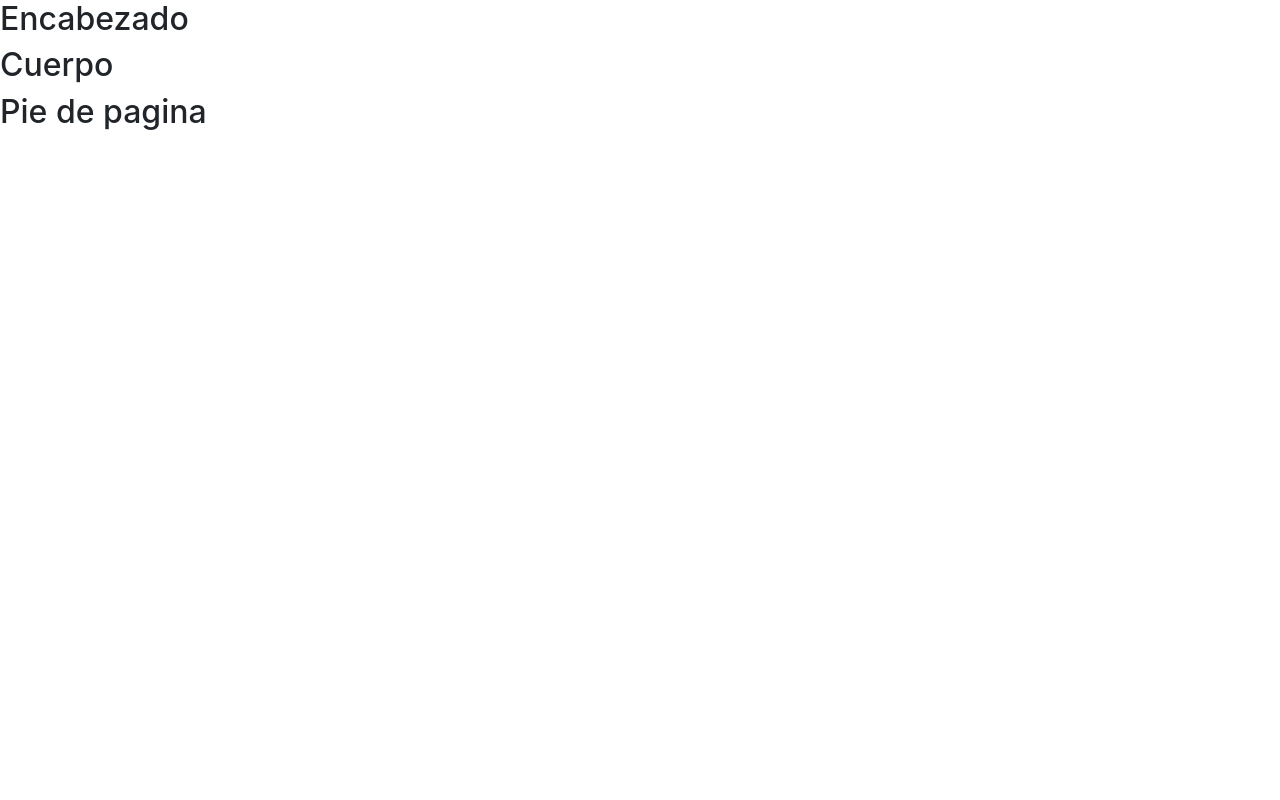
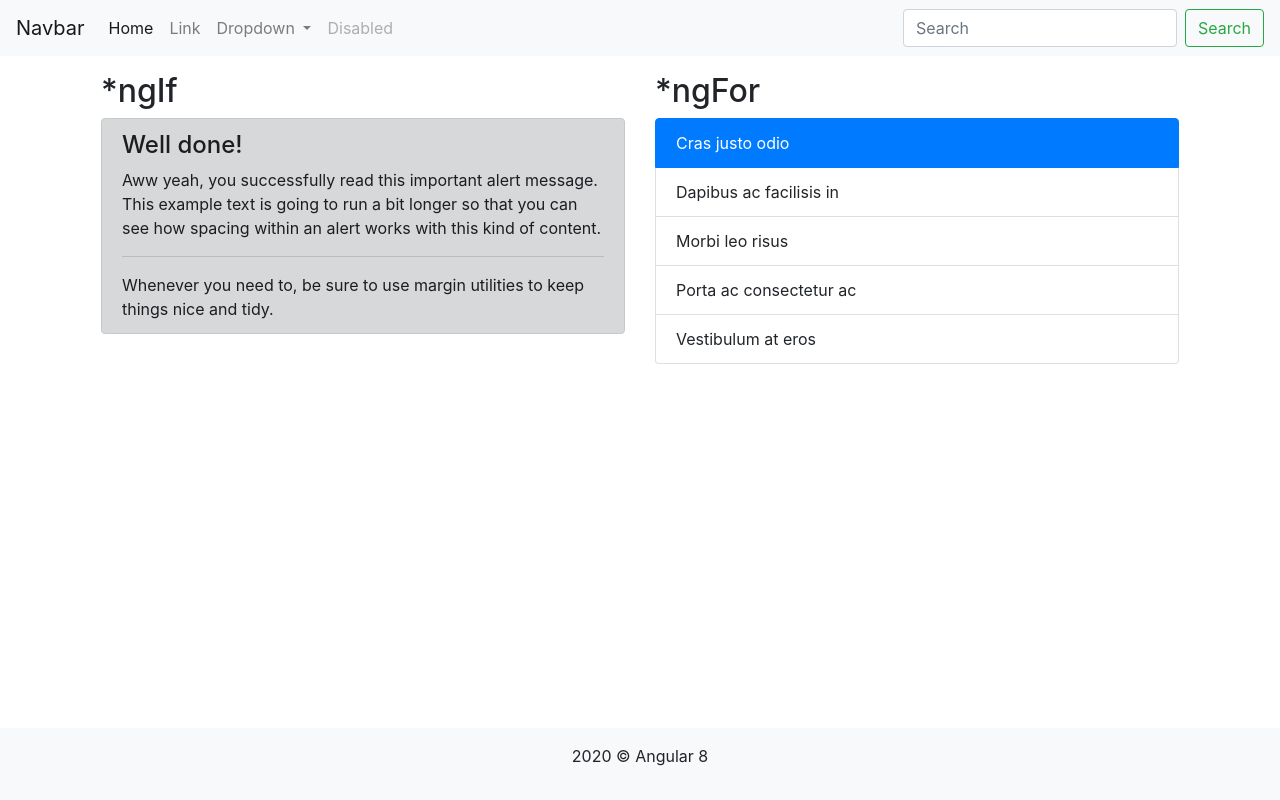
Before and after one commit to jcarlosj/Angular-App-1-Components-Directives-U-FH, an Angular app: page / in a window 1280 px wide. Built offline with nearby package versions, Linux system fonts and the light colour scheme.

Commit message:
[+] Bootstrap: Components

```diff
--- /dev/null
+++ b/src/app/components/body.component.html
@@ -0,0 +1,28 @@
+<main class="main">
+    <div class="container">
+        <div class="row p-3">
+            <div class="col-12 col-md-6">
+                <h2>*ngIf</h2>
+
+                <div class="alert alert-dark" role="alert">
+                    <h4 class="alert-heading">Well done!</h4>
+                    <p>Aww yeah, you successfully read this important alert message. This example text is going to run a bit longer so that you can see how spacing within an alert works with this kind of content.</p>
+                    <hr>
+                    <p class="mb-0">Whenever you need to, be sure to use margin utilities to keep things nice and tidy.</p>
+                </div>
+
+            </div>
+            <div class="col-12 col-md-6">
+                <h2>*ngFor</h2>
+
+                <ul class="list-group">
+                    <li class="list-group-item active">Cras justo odio</li>
+                    <li class="list-group-item">Dapibus ac facilisis in</li>
+                    <li class="list-group-item">Morbi leo risus</li>
+                    <li class="list-group-item">Porta ac consectetur ac</li>
+                    <li class="list-group-item">Vestibulum at eros</li>
+                </ul>
+            </div>
+        </div>
+    </div>
+</main>
--- a/src/app/components/body.component.ts
+++ b/src/app/components/body.component.ts
@@ -2,6 +2,6 @@ import { Component } from '@angular/core';
 
 @Component({
   selector: 'app-body',
-  template: `<h2>Cuerpo</h2>`
+  templateUrl: './body.component.html'
 })
 export class BodyComponent {}
--- /dev/null
+++ b/src/app/components/footer.component.html
@@ -0,0 +1,5 @@
+<footer class="footer bg-light w-100 p-3">
+    <div class="container">
+        <p class="text-center">2020 &copy; Angular 8</p>
+    </div>
+</footer>
--- a/src/app/components/footer.component.ts
+++ b/src/app/components/footer.component.ts
@@ -2,6 +2,6 @@ import { Component } from '@angular/core';
 
 @Component({
   selector: 'app-footer',
-  template: `<h2>Pie de pagina</h2>`
+  templateUrl: './footer.component.html'
 })
 export class FooterComponent {}
--- /dev/null
+++ b/src/app/components/header.component.html
@@ -0,0 +1,35 @@
+<nav class="navbar navbar-expand-lg navbar-light bg-light">
+  <a class="navbar-brand" href="#">Navbar</a>
+  <button class="navbar-toggler" type="button" data-toggle="collapse" data-target="#navbarSupportedContent" aria-controls="navbarSupportedContent" aria-expanded="false" aria-label="Toggle navigation">
+    <span class="navbar-toggler-icon"></span>
+  </button>
+
+  <div class="collapse navbar-collapse" id="navbarSupportedContent">
+    <ul class="navbar-nav mr-auto">
+      <li class="nav-item active">
+        <a class="nav-link" href="#">Home <span class="sr-only">(current)</span></a>
+      </li>
+      <li class="nav-item">
+        <a class="nav-link" href="#">Link</a>
+      </li>
+      <li class="nav-item dropdown">
+        <a class="nav-link dropdown-toggle" href="#" id="navbarDropdown" role="button" data-toggle="dropdown" aria-haspopup="true" aria-expanded="false">
+          Dropdown
+        </a>
+        <div class="dropdown-menu" aria-labelledby="navbarDropdown">
+          <a class="dropdown-item" href="#">Action</a>
+          <a class="dropdown-item" href="#">Another action</a>
+          <div class="dropdown-divider"></div>
+          <a class="dropdown-item" href="#">Something else here</a>
+        </div>
+      </li>
+      <li class="nav-item">
+        <a class="nav-link disabled" href="#" tabindex="-1" aria-disabled="true">Disabled</a>
+      </li>
+    </ul>
+    <form class="form-inline my-2 my-lg-0">
+      <input class="form-control mr-sm-2" type="search" placeholder="Search" aria-label="Search">
+      <button class="btn btn-outline-success my-2 my-sm-0" type="submit">Search</button>
+    </form>
+  </div>
+</nav>
--- a/src/app/components/header.component.ts
+++ b/src/app/components/header.component.ts
@@ -2,6 +2,6 @@ import { Component } from '@angular/core';
 
 @Component({
   selector: 'app-header',
-  template: `<h2>Encabezado</h2>`
+  templateUrl: './header.component.html'
 })
 export class HeaderComponent {}
--- a/src/styles.css
+++ b/src/styles.css
@@ -1 +1,6 @@
 /* You can add global styles to this file, and also import other style files */
+.footer {
+    background-color: pink;
+    bottom: 0;
+    position: absolute;
+}
```
